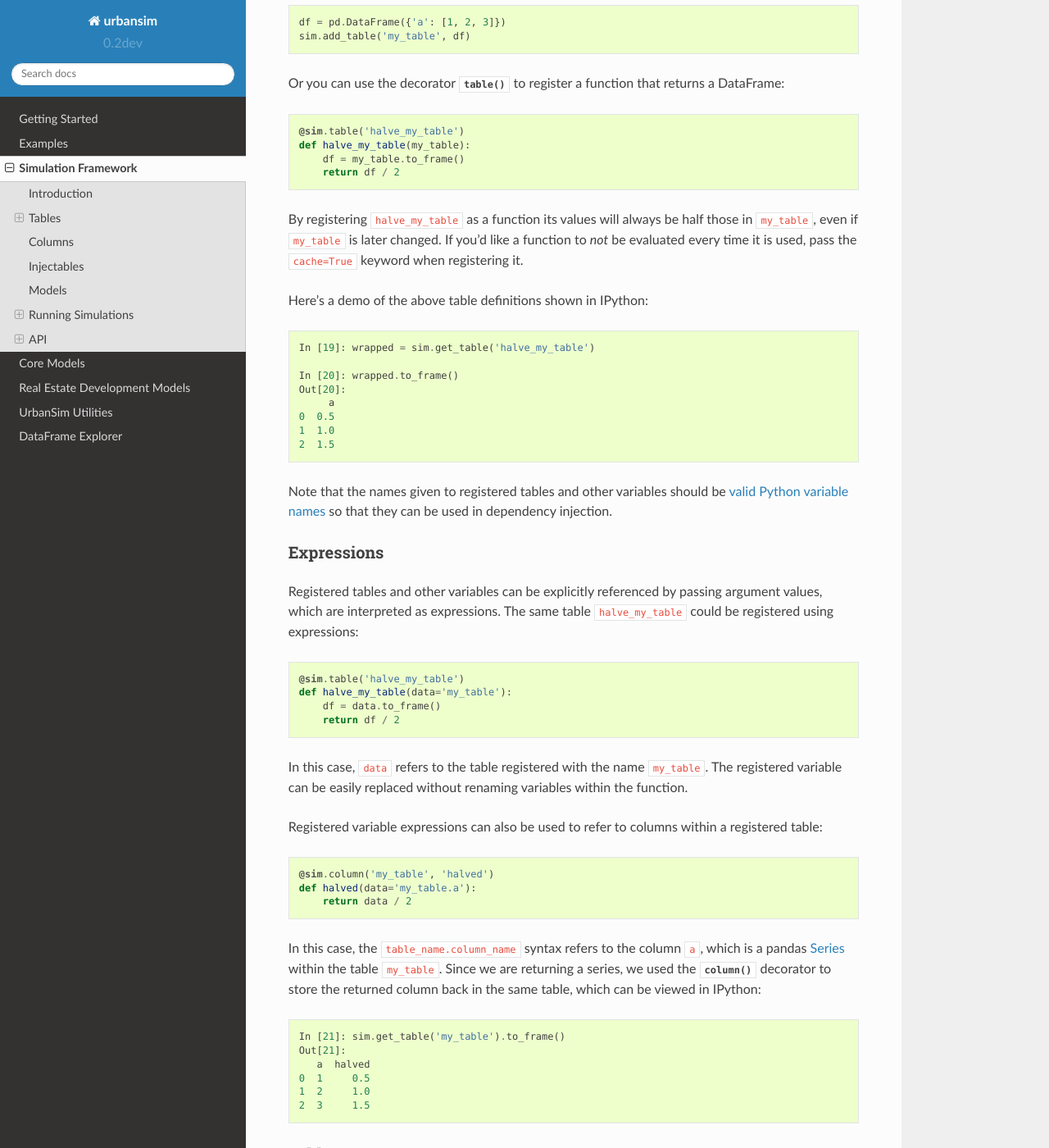
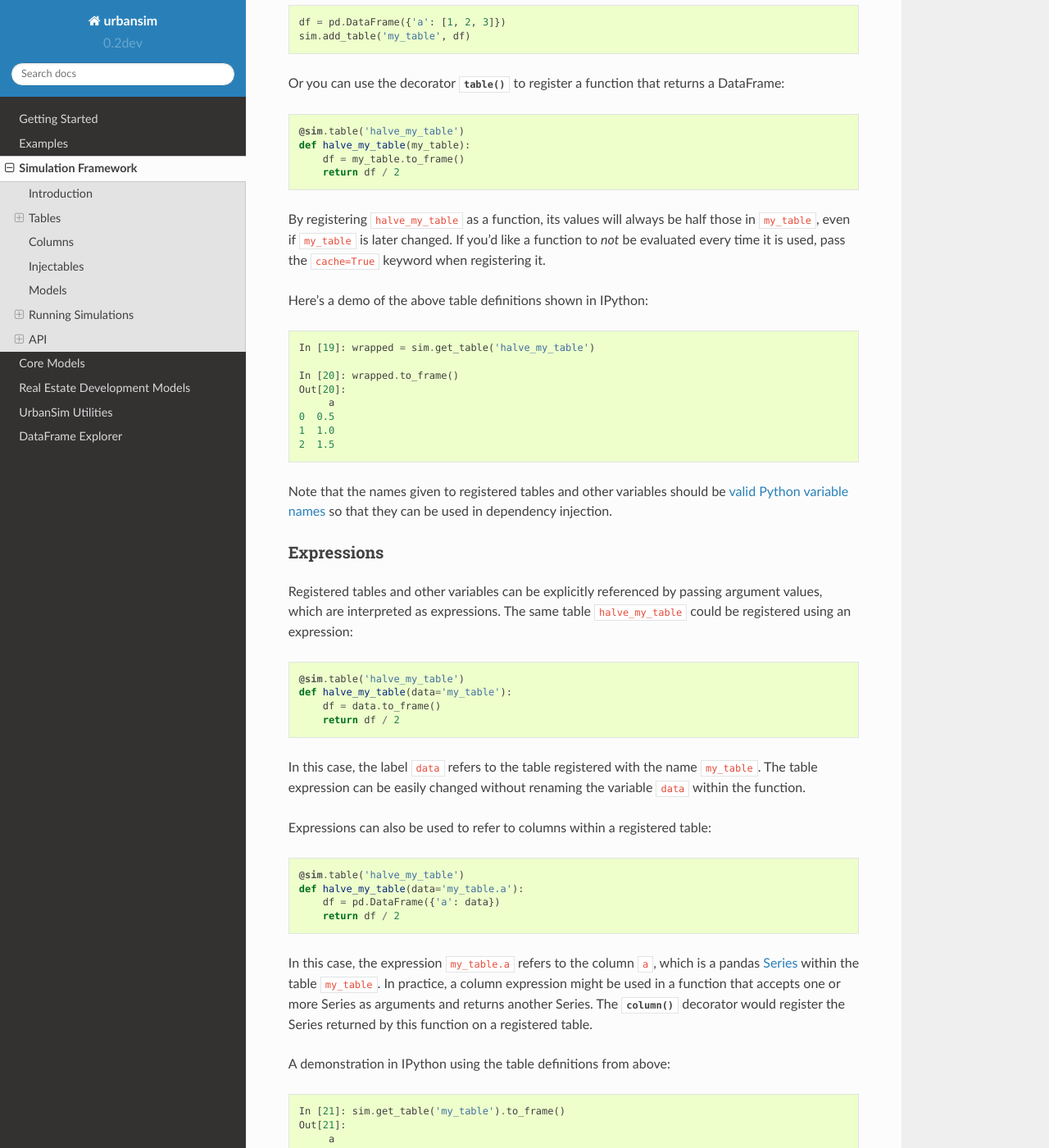
Before and after one commit to UDST/urbansim, a Sphinx documentation site: the page built from docs/sim/index.rst, in a window 1280 px wide and 1400 px high, scrolled down 1483 px. Shown: the whole window at 82% size. Built offline with Sphinx 7.4.7 and the Read the Docs theme 2.0.0, drawn with Linux system fonts in a browser that asks for light colours; some of the changed text lies outside the part shown.

Commit message:
Fix and revise docs for simulation framework

```diff
--- a/docs/sim/index.rst
+++ b/docs/sim/index.rst
@@ -91,7 +91,7 @@ to register a function that returns a DataFrame::
         df = my_table.to_frame()
         return df / 2
 
-By registering ``halve_my_table`` as a function its values will always be
+By registering ``halve_my_table`` as a function, its values will always be
 half those in ``my_table``, even if ``my_table`` is later changed.
 If you'd like a function to *not* be evaluated every time it
 is used, pass the ``cache=True`` keyword when registering it.
@@ -119,38 +119,41 @@ Expressions
 Registered tables and other variables can be explicitly referenced by
 passing argument values, which are interpreted as expressions. The same
 table ``halve_my_table`` could be registered using
-expressions::
+an expression::
 
     @sim.table('halve_my_table')
     def halve_my_table(data='my_table'):
         df = data.to_frame()
         return df / 2
 
-In this case, ``data`` refers to the table registered with the name
-``my_table``. The registered variable can be easily replaced without
-renaming variables within the function.
+In this case, the label ``data`` refers to the table registered with the
+name ``my_table``. The table expression can be easily changed without
+renaming the variable ``data`` within the function.
 
-Registered variable expressions can also be used to refer to columns
-within a registered table::
+Expressions can also be used to refer to columns within a registered table::
 
-    @sim.column('my_table', 'halved')
-    def halved(data='my_table.a'):
-        return data / 2
+    @sim.table('halve_my_table')
+    def halve_my_table(data='my_table.a'):
+        df = pd.DataFrame({'a': data})
+        return df / 2
 
-In this case, the ``table_name.column_name`` syntax refers to the
-column ``a``, which is a pandas `Series`_ within the table ``my_table``.
-Since we are returning a series, we used the
-:py:func:`~urbansim.sim.simulation.column` decorator to store the returned
-column back in the same table, which can be viewed in IPython:
+In this case, the expression ``my_table.a`` refers to the column ``a``,
+which is a pandas `Series`_ within the table ``my_table``.
+In practice, a column expression might be used in a function that accepts
+one or more Series as arguments and returns another Series.
+The :py:func:`~urbansim.sim.simulation.column` decorator
+would register the Series returned by this function on a registered table.
+
+A demonstration in IPython using the table definitions from above:
 
 .. code-block:: python
 
     In [21]: sim.get_table('my_table').to_frame()
     Out[21]:
-       a  halved
-    0  1     0.5
-    1  2     1.0
-    2  3     1.5
+         a
+    0  0.5
+    1  1.0
+    2  1.5
 
 Table Wrappers
 ~~~~~~~~~~~~~~
@@ -278,7 +281,7 @@ on your tables. You may need to collect information from other tables
 or perform a calculation to generate a column. UrbanSim allows you to
 register a `Series`_ or function as a column on a registered table.
 Use the :py:func:`~urbansim.sim.simulation.add_column` function or
-the :py:func:`_urbansim.sim.simulation.column` decorator::
+the :py:func:`~urbansim.sim.simulation.column` decorator::
 
     s = pd.Series(['a', 'b', 'c'])
     sim.add_column('my_table', 'my_col', s)
@@ -294,7 +297,18 @@ the one column necessary for our calculation. This can be useful for
 avoiding unnecessary computation or to avoid recursion (as would happen
 in this case if we called ``to_frame()`` with no arguments).
 
-A demonstration in IPython using the table definitions from above:
+More concisely, we could use an expression to refer to the same column::
+
+    @sim.column('my_table', 'my_col_x2')
+    def my_col_x2(data='my_table.my_col'):
+        return data * 2
+
+In this case, the label ``data``, expressed as ``my_table.my_col``,
+refers to the column ``my_col``, which is a pandas `Series`_ within
+the table ``my_table``. The column expression can be easily changed
+without renaming the variable ``data`` within the function.
+
+A demonstration in IPython using the column definitions from above:
 
 .. code-block:: python
 
```
